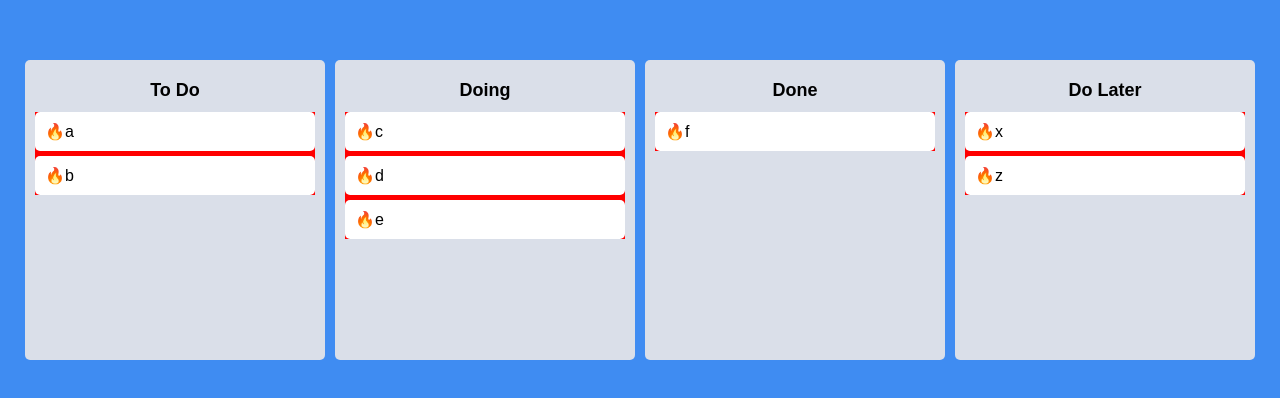
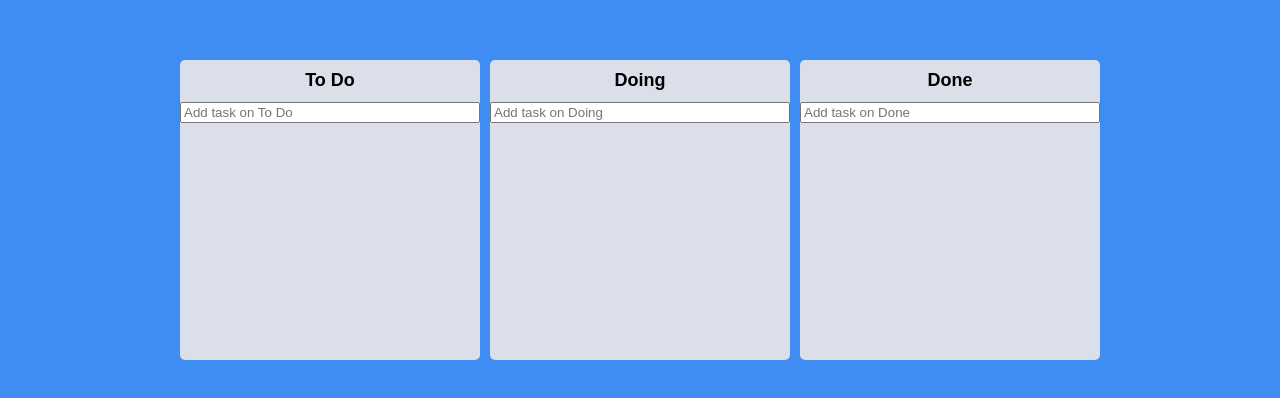
Before and after one commit to wlarkspur/react-master-wlarkspur-3, a React (Create React App) app: page / in a window 1280 px wide. Shown: the part 190-588 px from the top of the page. Built offline with nearby package versions, Linux system fonts and the light colour scheme.

Commit message:
dnd useForm

```diff
--- a/src/App.tsx
+++ b/src/App.tsx
@@ -26,13 +26,15 @@
   const onDragEnd = (info: DropResult) => {
     console.log(info);
     const { destination, draggableId, source } = info;
+    console.log(info);
     if (!destination) return;
     if (destination?.droppableId === source.droppableId) {
       //same board movement
       setToDos((allBoards) => {
         const boardCopy = [...allBoards[source.droppableId]];
+        const taskObj = boardCopy[source.index];
         boardCopy.splice(source.index, 1);
-        boardCopy.splice(destination?.index, 0, draggableId);
+        boardCopy.splice(destination?.index, 0, taskObj);
         return {
           ...allBoards,
           [source.droppableId]: boardCopy,
@@ -43,9 +45,10 @@
       // cross board movement
       setToDos((allBoards) => {
         const sourceBoard = [...allBoards[source.droppableId]];
+        const taskObj = sourceBoard[source.index];
         const destinationBoard = [...allBoards[destination.droppableId]];
         sourceBoard.splice(source.index, 1);
-        destinationBoard.splice(destination.index, 0, draggableId);
+        destinationBoard.splice(destination.index, 0, taskObj);
         return {
           ...allBoards,
           [source.droppableId]: sourceBoard,
--- a/src/Components/Board.tsx
+++ b/src/Components/Board.tsx
@@ -1,14 +1,20 @@
 import styled from "styled-components";
 import { Droppable } from "react-beautiful-dnd";
 import DraggableCard from "./DraggableCard";
+import { useRef } from "react";
+import { useForm } from "react-hook-form";
+import { ITodo, toDoState } from "../atoms";
+import { useSetRecoilState } from "recoil";
 
 const Wrapper = styled.div`
   width: 300px;
   background-color: ${(props) => props.theme.boardColor};
+
   padding-top: 10px;
-  padding: 20px 10px;
   border-radius: 5px;
   min-height: 300px;
+  display: flex;
+  flex-direction: column;
 `;
 
 const Title = styled.h2`
@@ -18,27 +24,85 @@
   font-size: 18px;
 `;
 
+interface IAreaProps {
+  isDraggingFromThis: boolean;
+  isDraggingOver: boolean;
+}
+
+const Aria = styled.div<IAreaProps>`
+  background-color: ${(props) =>
+    props.isDraggingOver
+      ? "#dfe6e9"
+      : props.isDraggingFromThis
+      ? "#b2bec3"
+      : "transparent"};
+  flex-grow: 1;
+  transition: background-color 0.3s ease-in-out;
+  padding: 20px;
+`;
+
+const Form = styled.form`
+  width: 100%;
+  input {
+    width: 100%;
+  }
+`;
+
 interface IBoardProps {
-  toDos: string[];
+  toDos: ITodo[];
   boardId: string;
 }
 
+interface IForm {
+  toDo: string;
+}
+
 function Board({ toDos, boardId }: IBoardProps) {
+  const setToDos = useSetRecoilState(toDoState);
+  const { register, setValue, handleSubmit } = useForm<IForm>();
+  const onValid = ({ toDo }: IForm) => {
+    const newToDo = {
+      id: Date.now(),
+      text: toDo,
+    };
+
+    setToDos((allBoards) => {
+      return {
+        ...allBoards,
+        [boardId]: [...allBoards[boardId], newToDo],
+      };
+    });
+
+    setValue("toDo", "");
+  };
   return (
     <Wrapper>
       <Title>{boardId}</Title>
+      <Form onSubmit={handleSubmit(onValid)}>
+        <input
+          {...register("toDo", { required: true })}
+          type="text"
+          placeholder={`Add task on ${boardId}`}
+        />
+      </Form>
       <Droppable droppableId={boardId}>
-        {(magic) => (
-          <div
-            style={{ backgroundColor: "red" }}
+        {(magic, info) => (
+          <Aria
+            isDraggingOver={info.isDraggingOver}
+            isDraggingFromThis={Boolean(info.draggingFromThisWith)}
             ref={magic.innerRef}
             {...magic.droppableProps}
           >
             {toDos.map((toDo, index) => (
-              <DraggableCard key={toDo} index={index} toDo={toDo} />
+              <DraggableCard
+                key={toDo.id}
+                index={index}
+                toDoId={toDo.id}
+                toDoText={toDo.text}
+              />
             ))}
             {magic.placeholder}
-          </div>
+          </Aria>
         )}
       </Droppable>
     </Wrapper>
--- a/src/Components/DraggableCard.tsx
+++ b/src/Components/DraggableCard.tsx
@@ -2,29 +2,34 @@
 import styled from "styled-components";
 import React from "react";
 
-const Card = styled.div`
+const Card = styled.div<{ isDragging: boolean }>`
   border-radius: 5px;
   margin-bottom: 5px;
   padding: 10px 10px;
-  background-color: ${(props) => props.theme.cardColor};
+  background-color: ${(props) =>
+    props.isDragging ? "#0984e3" : props.theme.cardColor};
+  box-shadow: ${(props) =>
+    props.isDragging ? "0px 2px 5px rgba(0,0,0,0.5)" : "none"};
 `;
 
 interface IDraggableCardProps {
-  toDo: string;
+  toDoId: number;
+  toDoText: string;
   index: number;
 }
 
-function DraggableCard({ toDo, index }: IDraggableCardProps) {
+function DraggableCard({ toDoId, toDoText, index }: IDraggableCardProps) {
   return (
-    <Draggable key={toDo} draggableId={toDo} index={index}>
-      {(magic) => (
+    <Draggable key={toDoId} draggableId={toDoId + ""} index={index}>
+      {(magic, snapshot) => (
         <Card
+          isDragging={snapshot.isDragging}
           ref={magic.innerRef}
           {...magic.draggableProps}
           {...magic.dragHandleProps}
         >
           <span>🔥</span>
-          {toDo}
+          {toDoText}
         </Card>
       )}
     </Draggable>
--- a/src/atoms.tsx
+++ b/src/atoms.tsx
@@ -1,15 +1,19 @@
 import { atom, selector } from "recoil";
 
+export interface ITodo {
+  id: number;
+  text: string;
+}
+
 interface IToDoState {
-  [key: string]: string[];
+  [key: string]: ITodo[];
 }
 
 export const toDoState = atom<IToDoState>({
   key: "toDo",
   default: {
-    "To Do": ["a", "b"],
-    Doing: ["c", "d", "e"],
-    Done: ["f"],
-    "Do Later": ["x", "z"],
+    "To Do": [],
+    Doing: [],
+    Done: [],
   },
 });
```
